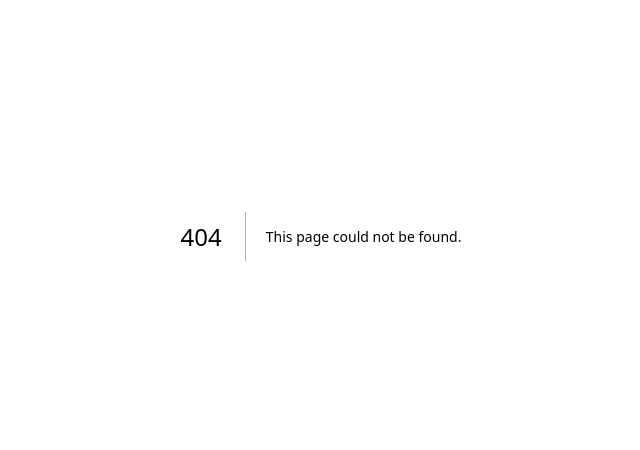
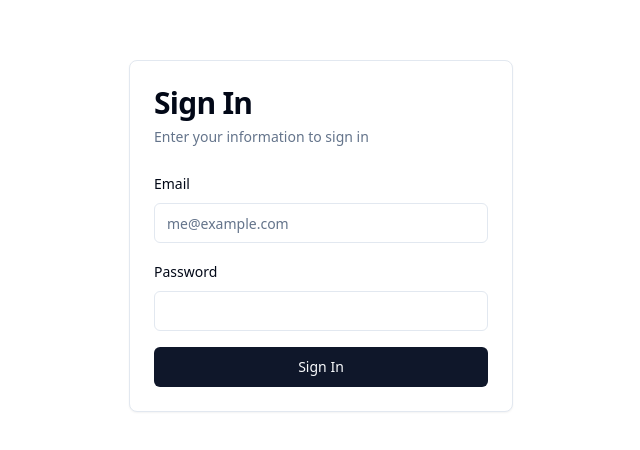
Before and after one commit to SebastianJuras/ticketmart, a Next.js app in the folder client/: page /auth/signin in a window 1280 px wide. Before the commit this address had no page. Shown: the part 164-614 px from the top of the page, without its empty margins (319-959 px from the left). Built offline with nearby package versions, Linux system fonts and the light colour scheme.

Commit message:
Signin component

```diff
--- /dev/null
+++ b/client/pages/auth/signin.tsx
@@ -0,0 +1,63 @@
+import { useForm } from "react-hook-form";
+import Router from "next/router";
+import { zodResolver } from "@hookform/resolvers/zod";
+import { useState } from "react";
+
+import { Card, CardHeader, CardTitle, CardDescription, CardContent } from "@/components/ui/card";
+import { Label } from "@/components/ui/label";
+import { Input } from "@/components/ui/input";
+import { Button } from "@/components/ui/button";
+import { CustomError } from "@/components/ui/customError";
+import { signinSchema, TSigninSchema } from '@/lib/types';
+import { useRequest } from '@/hooks/useRequest';
+
+export default function SigninComponent() {
+  const { register, handleSubmit, setError, formState: { errors, isSubmitting } } = useForm<TSigninSchema>({
+    resolver: zodResolver(signinSchema),
+  });
+
+  const [alert, setAlert] = useState("");
+
+  const { doRequest, loading, error } = useRequest({
+    url: '/api/users/signin',
+    method: 'post',
+    onSuccess: () => Router.push('/'),
+    onError: (error) => {
+      if (error.response && error.response.data && error.response.data.errors) {
+        setAlert("Invalid credentials");
+      }
+    },
+  });
+
+  const onSubmit = async (data: TSigninSchema) => {
+    setAlert("");
+    doRequest({ email: data.email, password: data.password });
+  };
+
+  return (
+    <div className="flex items-center justify-center min-h-screen p-4">
+      <Card className="w-full max-w-sm">
+        <CardHeader>
+          <CardTitle className="text-3xl">Sign In</CardTitle>
+          <CardDescription>Enter your information to sign in</CardDescription>
+        </CardHeader>
+        <CardContent className="space-y-4">
+          <form onSubmit={handleSubmit(onSubmit)} className="space-y-4">
+            <div className="space-y-2">
+              <Label htmlFor="email">Email</Label>
+              <Input id="email" type="email" placeholder="me@example.com" {...register("email")} />
+              {errors.email && <CustomError message={errors.email.message?.toString()} closable />}
+            </div>
+            <div className="space-y-2">
+              <Label htmlFor="password">Password</Label>
+              <Input id="password" type="password" {...register("password")} />
+              {errors.password && <CustomError message={errors.password.message?.toString()} closable />}
+            </div>
+            <Button disabled={loading} className="w-full" type="submit">Sign In</Button>
+            {alert && <CustomError message={alert} closable />}
+          </form>
+        </CardContent>
+      </Card>
+    </div>
+  );
+}
```
